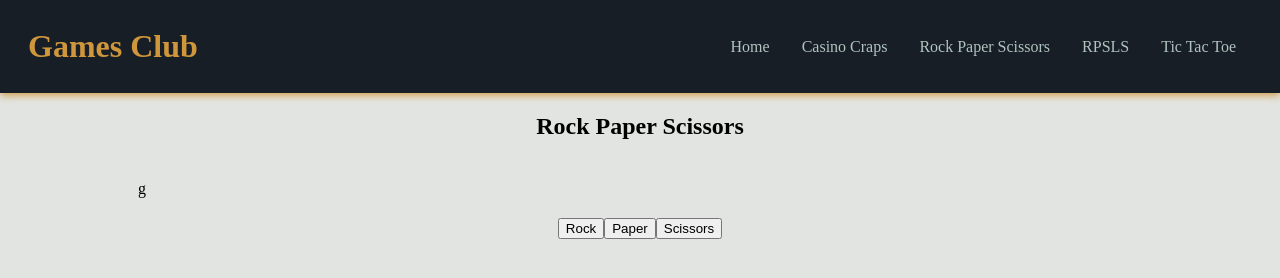
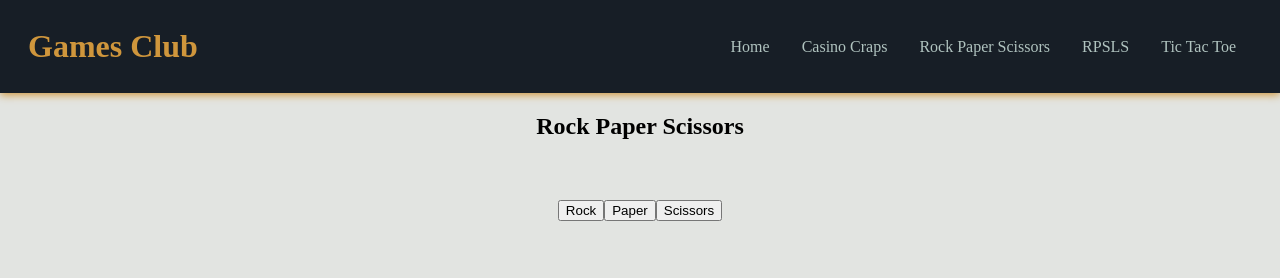
Before and after one commit to PaulHuschilt/PaulHuschilt.github.io, a plain HTML site: page content/rockPaperScissors.html in a window 1280 px wide. Drawn offline with Linux system fonts and the light colour scheme.

Commit message:
small change

```diff
--- a/content/rockPaperScissors.html
+++ b/content/rockPaperScissors.html
@@ -27,7 +27,7 @@
         <section>
             <h2>Rock Paper Scissors</h2>
             <div id="results">
-                <output id="player">g</output>
+                <output id="player"></output>
                 <output id="computer"></output>
                 <output id="winner"></output>
             </div>
```
